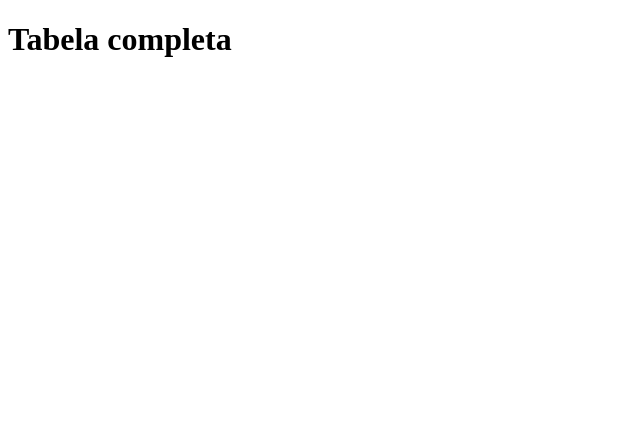
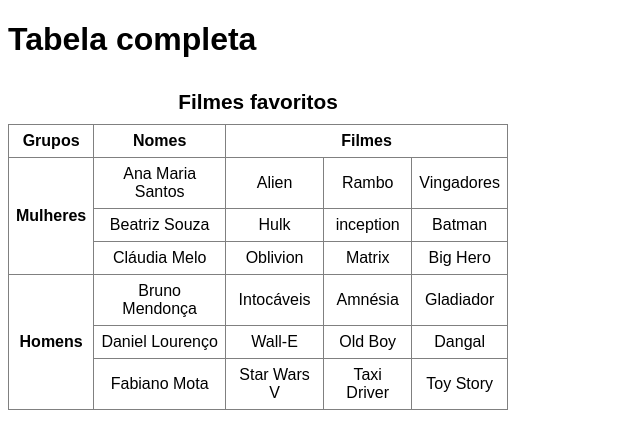
Before and after one commit to yasmimdealbuquerque/html-css, a plain HTML site: page exercicios/ex023/tabela004.html in a window 1280 px wide. Shown: the whole page, without its empty margins (0-640 px from the left). Drawn offline with Linux system fonts and the light colour scheme.

Commit message:
exercícios de tabela

```diff
--- a/exercicios/ex023/tabela004.html
+++ b/exercicios/ex023/tabela004.html
@@ -4,15 +4,87 @@
     <meta charset="UTF-8">
     <meta name="viewport" content="width=device-width, initial-scale=1.0">
     <title>Tabelas</title>
+    <style>
+        body{
+            font-family: Arial, Helvetica, sans-serif;
+        }
+
+        table{
+            border-collapse: collapse;
+            width: 500px;
+        }
+
+        caption{
+            font-size: 1.3em;
+            font-weight: bold;
+            padding: 10px;
+        }
+
+        th, td{
+            border: 1px solid gray;
+            pad: 10px;
+            padding: 7px;
+            text-align: center;
+        }
+    </style>
 </head>
 <body>
     <h1>Tabela completa</h1>
     <table>
-        <th>
-            <td></td>
-            <td></td>
-            <td></td>
-        </th>
+        <caption>
+            Filmes favoritos
+        </caption>
+        <thead>
+            <tr>
+                <th scope="col">Grupos</th>
+                <th scope="col">Nomes</th>
+                <th colspan="3" scope="colgroup">Filmes</th>
+            </tr>
+        </thead>
+
+        <tbody>
+            <tr>
+                <th rowspan="3" scope="
+                rowgroup">Mulheres</th>
+                <td>Ana Maria Santos</td>
+                <td>Alien</td>
+                <td>Rambo</td>
+                <td>Vingadores</td>
+            </tr>
+            <tr>
+                <td>Beatriz Souza</td>
+                <td>Hulk</td>
+                <td>inception</td>
+                <td>Batman</td>
+            </tr>
+            <tr>
+                <td>Cláudia Melo</td>
+                <td>Oblivion</td>
+                <td>Matrix</td>
+                <td>Big Hero</td>
+            </tr>
+
+            <tr>
+                <th rowspan="3" scope="rowgroup">Homens</th>
+                <td>Bruno Mendonça </td>
+                <td>Intocáveis</td>
+                <td>Amnésia</td>
+                <td>Gladiador</td>
+            </tr>
+            <tr>
+                <td>Daniel Lourenço</td>
+                <td>Wall-E</td>
+                <td>Old Boy</td>
+                <td>Dangal</td>
+            </tr>
+
+            <tr>
+                <td>Fabiano Mota</td>
+                <td>Star Wars V</td>
+                <td>Taxi Driver</td>
+                <td>Toy Story</td>
+            </tr>
+        </tbody>
     </table>
 </body>
 </html>
```
Also changed, not shown: exercicios/ex023/desafio02.html (added, +124 -0 lines), exercicios/ex023/desafio01.html (renamed from exercicios/ex023/desafio.html).
